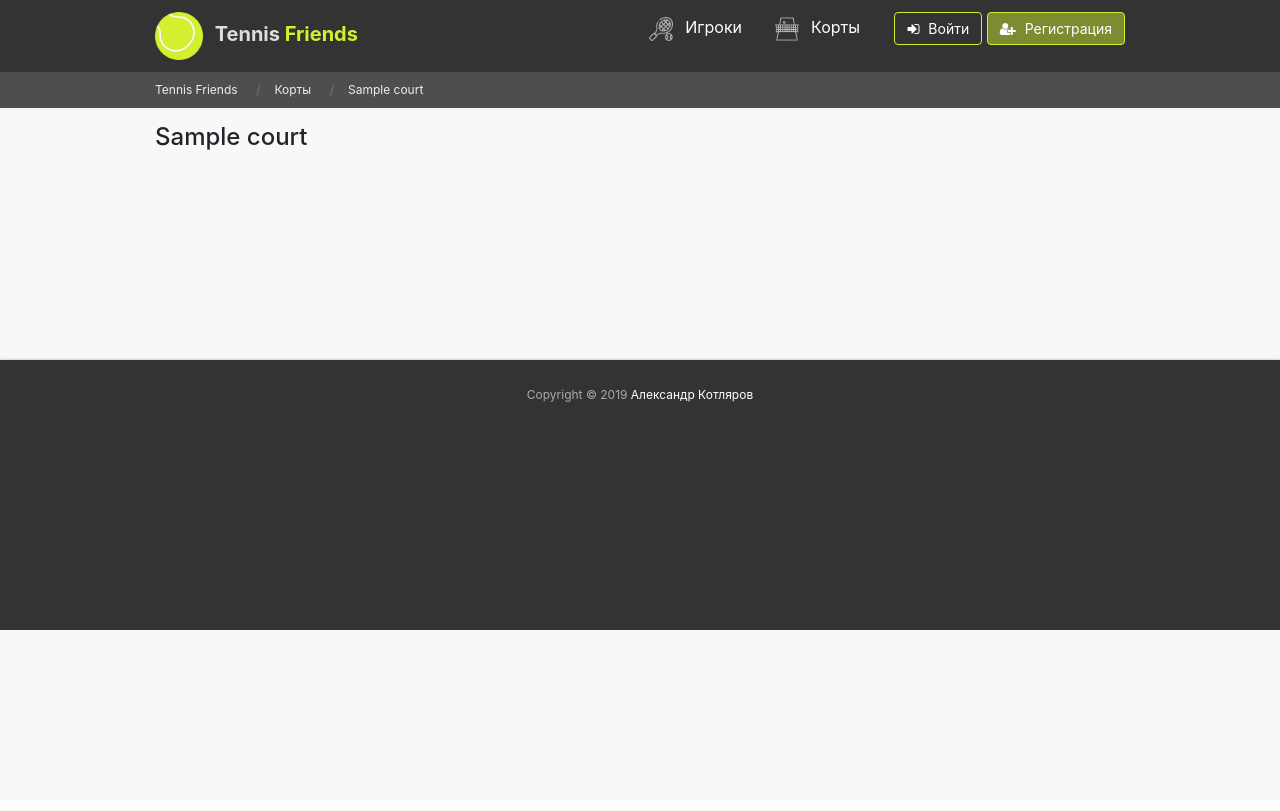
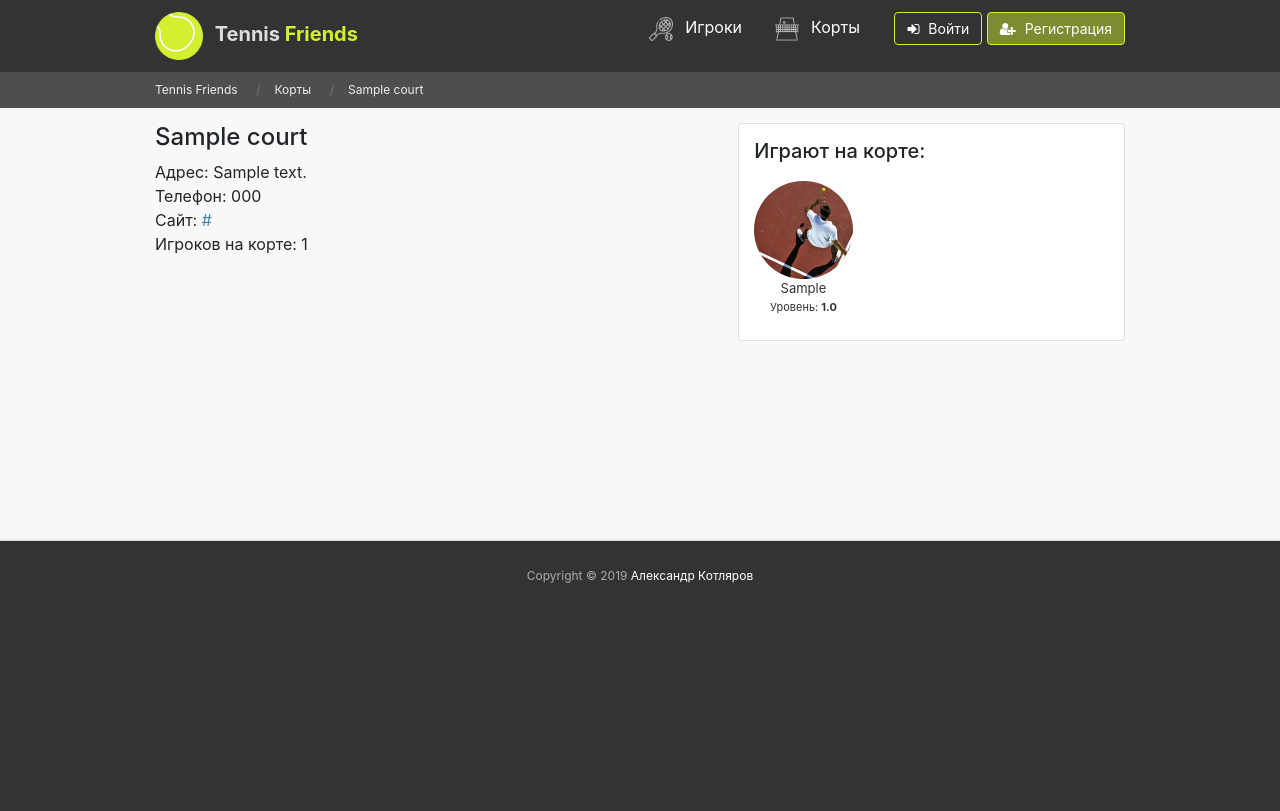
Before and after one commit to AlexKotl/tennis-friends, a Django app: page /courts/1 in a window 1280 px wide. Before the commit the page ends 630 px from the top, so only its background shows below. Run offline with Django 3.2, Linux system fonts and the light colour scheme; tables that the repository leaves empty hold one stand-in row (values such as "Sample post"); style sheets or scripts are compiled from the project's sources; some libraries are stand-ins or nearby versions.

Commit message:
court basic details

```diff
--- a/app/views.py
+++ b/app/views.py
@@ -68,8 +68,10 @@ class MessageView(LoginRequiredMixin, View):
 
 class CourtView(View):
     def get(self, request, id):
+        court = Court.objects.annotate(players_count=Count('player')).get(pk=id)
         return render(request, 'court.html', {
-            'court': Court.objects.get(pk=id)
+            'court': court,
+            'players': Player.objects.filter(courts=court),
         })
 
 class RegisterView(generic.CreateView):
--- a/css/styles.scss
+++ b/css/styles.scss
@@ -5,6 +5,10 @@ $accent_color: #D3EF2F;
 
 body {
     background-color: #F8F8F8;
+}
+
+i.fa {
+    margin-right: 3px; // add small margin to all icons
 }
 
 .main-container {
@@ -142,7 +146,10 @@ body {
 }
 
 .courts-list {
-
+    .court {
+        text-decoration: none;
+        color: #333;
+    }
 }
 
 .messages-list {
@@ -186,6 +193,9 @@ body {
 }
 
 .home-page {
+
+}
+
 .top-players {
     .player {
         font-size: 11px;
@@ -197,11 +207,6 @@ body {
             font-size: 13px;
         }
     }
-    }
-}
-
-.modal-body {
-    font-size: 13px;
 }
 
 .site-footer {
--- a/css/theme.scss
+++ b/css/theme.scss
@@ -38,3 +38,7 @@ a {
         margin: 7px 0;
     }
 }
+
+.modal-body {
+    font-size: 13px;
+}
--- a/static/theme.css
+++ b/static/theme.css
@@ -27,3 +27,6 @@ a {
   .card-body .card-title {
     font-size: 15px;
     margin: 7px 0; }
+
+.modal-body {
+  font-size: 13px; }
--- a/templates/court.html
+++ b/templates/court.html
@@ -7,5 +7,41 @@
 {% endblock %}
 
 {% block content %}
-    <h1>{{ court.name }}</h1>
+    <div class="row">
+        <div class="col-xs-12 col-md-7">
+            <h1>{{ court.name }}</h1>
+
+            Адрес: {{ court.address }} <br>
+            {% if court.phone %}
+                Телефон: {{ court.phone }} <br>
+            {% endif %}
+            {% if court.url %}
+                Сайт: <a href="{{ court.url }}">{{ court.url }}</a> <br>
+            {% endif %}
+            Игроков на корте: {{ court.players_count }} <br>
+        </div>
+        <div class="col-md-5">
+            <div class="card">
+                <div class="card-body">
+                    <h3>Играют на корте:</h3>
+                    <div class="top-players row">
+                        {% for player in players %}
+                            <a href="{% url 'player' player.id %}" class="col-4">
+                                <div class="player ">
+                                    <div class="background-image circle square" style="background-image: url('{% firstof player.image '/static/images/blank-player2.jpg' %}')"></div>
+                                    <div class="title">
+                                        {{ player.first_name }}
+                                    </div>
+                                    <div class="description">
+                                        Уровень: <b>{% firstof player.rank '-' %}</b>
+                                    </div>
+                                </div>
+                            </a>
+                        {% endfor %}
+                    </div>
+                </div>
+            </div>
+
+        </div>
+    </div>
 {% endblock %}
--- a/templates/player.html
+++ b/templates/player.html
@@ -21,9 +21,11 @@
                 </div>
                 <div class="col-md-9">
                     <h1>{{ player.first_name }}</h1>
+                    <i class="fa fa-trophy"></i>
                     Уровень: <b>{{ player.rank }}</b><br>
                     {% if player.player_since > 0 %}
-                        Игровой опыт: <b>с {{ player.player_since }}</b>
+                        <i class="fa fa-calendar"></i>
+                        Игровой опыт: <b>с {{ player.player_since }}</b> года
                     {% endif %}
                 </div>
             </div>
```
Also changed, not shown: templates/courts.html (+2 -5 lines). Lines whose indentation alone changed are shown as unchanged.
